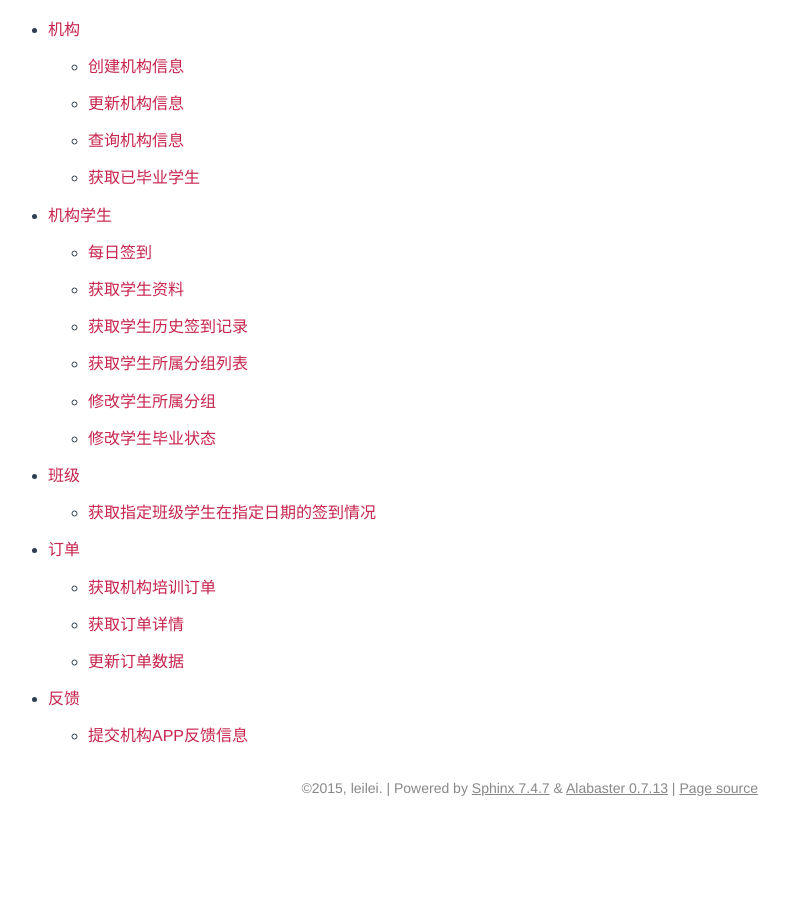
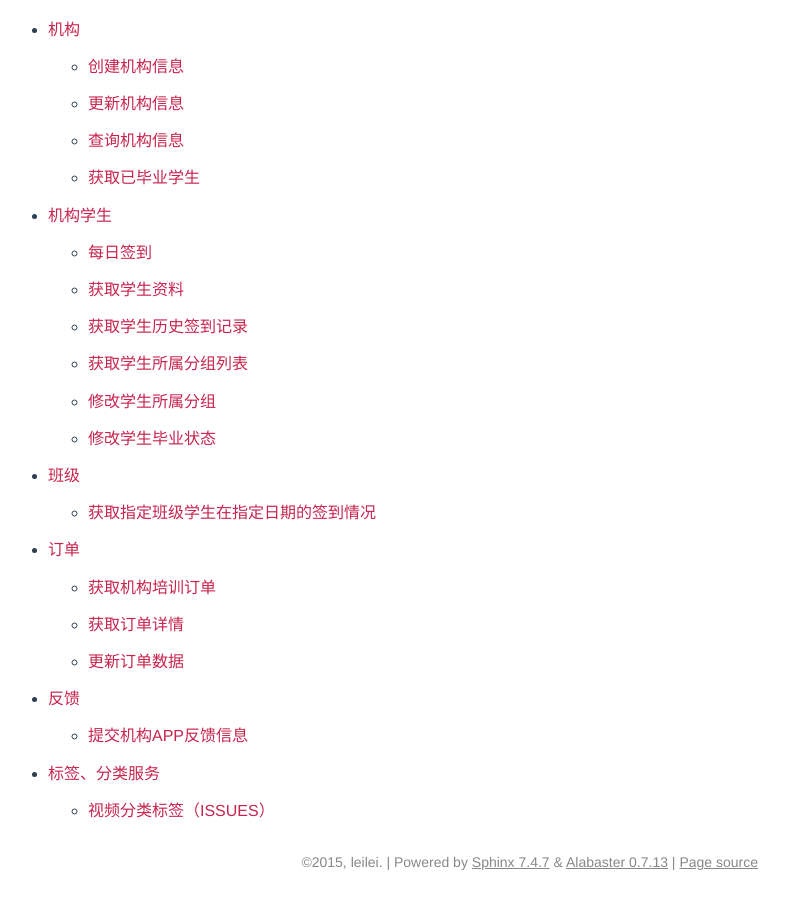
Before and after one commit to clownmelody/hisihi_api, a Sphinx documentation site: the page built from docs/index.rst, in a window 1280 px wide and 900 px high, scrolled down 2445 px. Shown: the whole window, without its empty margins (382-1171 px from the left). Built offline with Sphinx 7.4.7, drawn with Linux system fonts in a browser that asks for light colours; before the commit the page ends 3271 px from its top, so only the background shows below that.

Commit message:
添加tag服务接口文档

```diff
--- a/docs/index.rst
+++ b/docs/index.rst
@@ -45,3 +45,4 @@
    classmate
    blz
    feedback
+   tag
--- /dev/null
+++ b/docs/tag.rst
@@ -0,0 +1,31 @@
+.. _tag:
+
+标签、分类服务
+==========
+
+视频分类标签（ISSUES）
+~~~~~~~~~~~~~~~
+**URL**::
+
+    GET     tag/issues
+
+
+**Response** `200` ::
+
+   [
+      {
+        "allow_post": 0,
+        "id": 13,
+        "title": "平面设计"
+      },
+      {
+        "allow_post": 0,
+        "id": 14,
+        "title": "PhotoShop"
+      },
+      {
+        "allow_post": 0,
+        "id": 16,
+        "title": "网页设计"
+      }
+   ]
```
